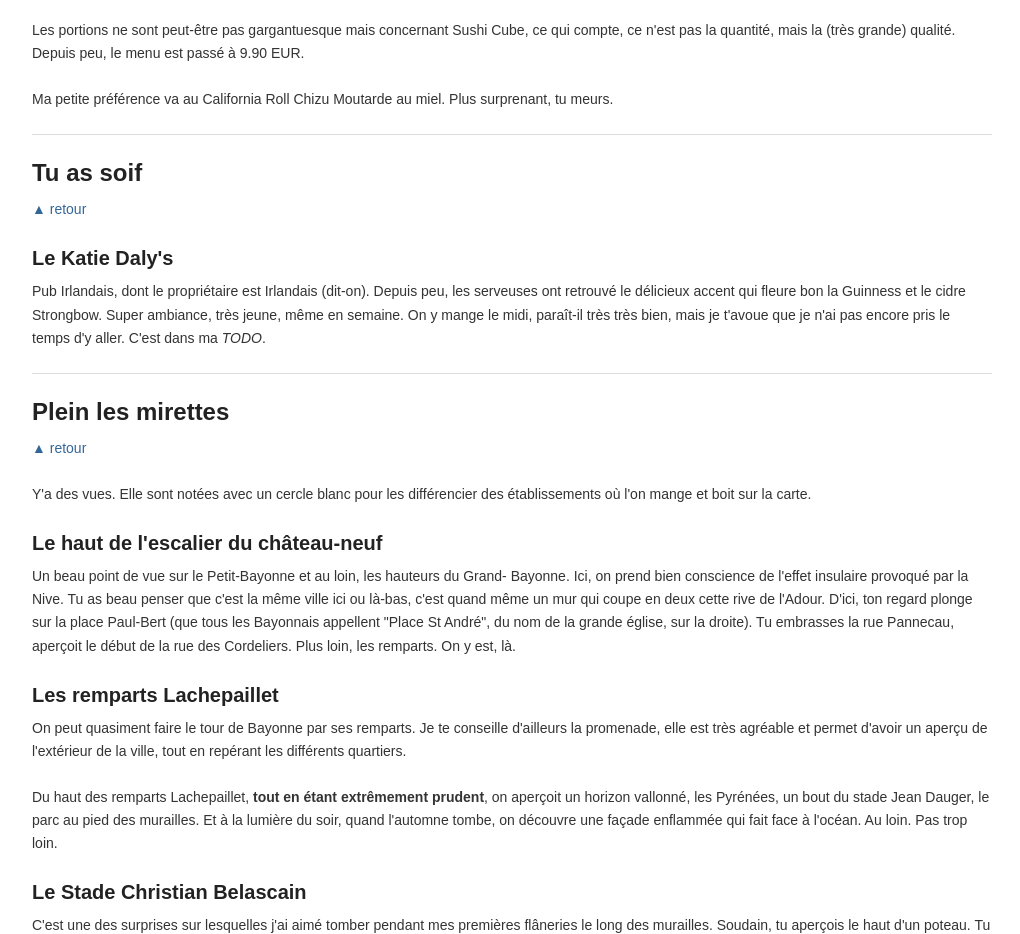
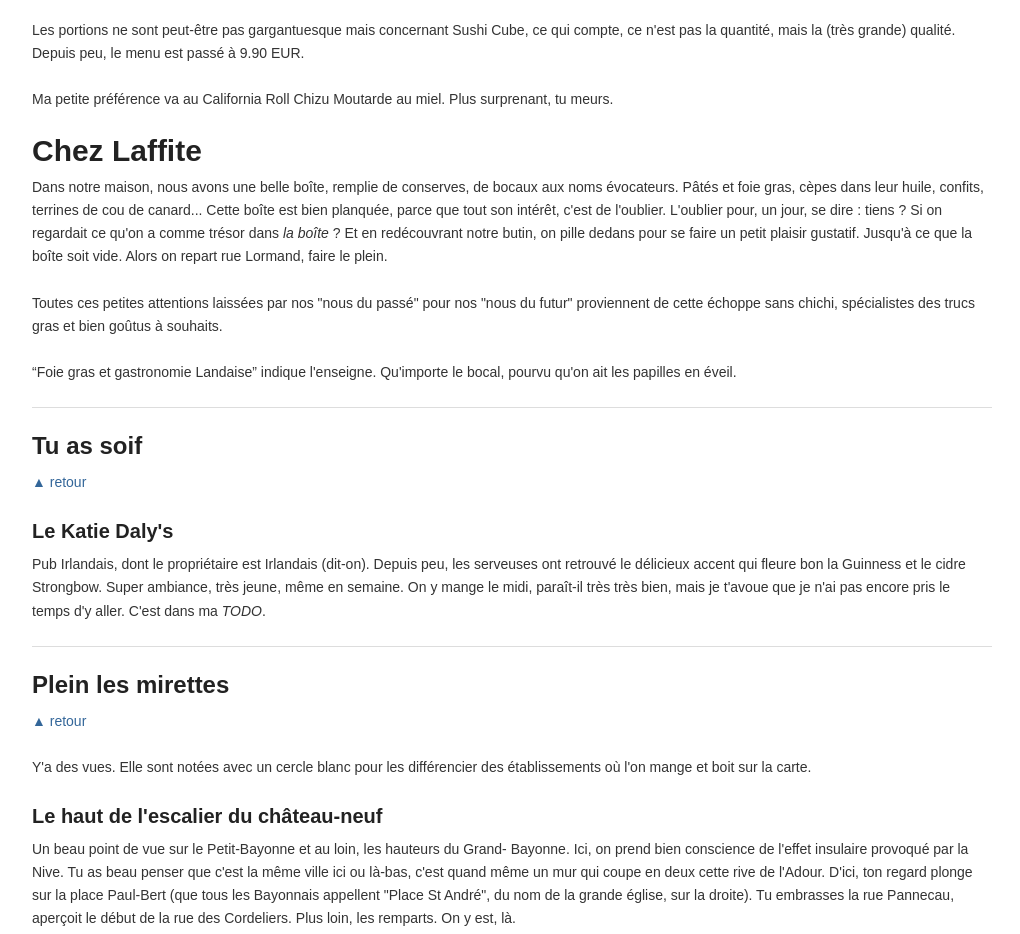
Before and after one commit to brunobord/bayonne, a plain HTML site: page www/index.html in a window 1280 px wide. Shown: the part 1960-2894 px from the top of the page, without its empty margins (128-1148 px from the left). Drawn offline with Linux system fonts and the light colour scheme.

Commit message:
Chez Laffite - closes #8

```diff
--- a/www/index.html
+++ b/www/index.html
@@ -122,6 +122,19 @@ qui compte, ce n'est pas la quantité, mais la (très grande) qualité. Depuis p
 le menu est passé à 9.90 EUR.</p>
 <p>Ma petite préférence va au California Roll Chizu Moutarde au miel. Plus
 surprenant, tu meurs.</p>
+<h1>Chez Laffite</h1>
+<p>Dans notre maison, nous avons une belle boîte, remplie de conserves, de bocaux
+aux noms évocateurs. Pâtés et foie gras, cèpes dans leur huile, confits,
+terrines de cou de canard... Cette boîte est bien planquée, parce que tout son
+intérêt, c'est de l'oublier. L'oublier pour, un jour, se dire : tiens ? Si on
+regardait ce qu'on a comme trésor dans <em>la boîte</em> ? Et en redécouvrant notre
+butin, on pille dedans pour se faire un petit plaisir gustatif. Jusqu'à ce
+que la boîte soit vide. Alors on repart rue Lormand, faire le plein.</p>
+<p>Toutes ces petites attentions laissées par nos "nous du passé" pour nos "nous
+du futur" proviennent de cette échoppe sans chichi, spécialistes des trucs gras
+et bien goûtus à souhaits.</p>
+<p>“Foie gras et gastronomie Landaise” indique l'enseigne. Qu'importe le bocal,
+pourvu qu'on ait les papilles en éveil.</p>
 <hr />
 <h2 id="glou">Tu as soif</h2>
 <p class="no-underline"><a href="#top">▲ retour</a></p>
```
Also changed, not shown: map.geojson, 1 other file.
